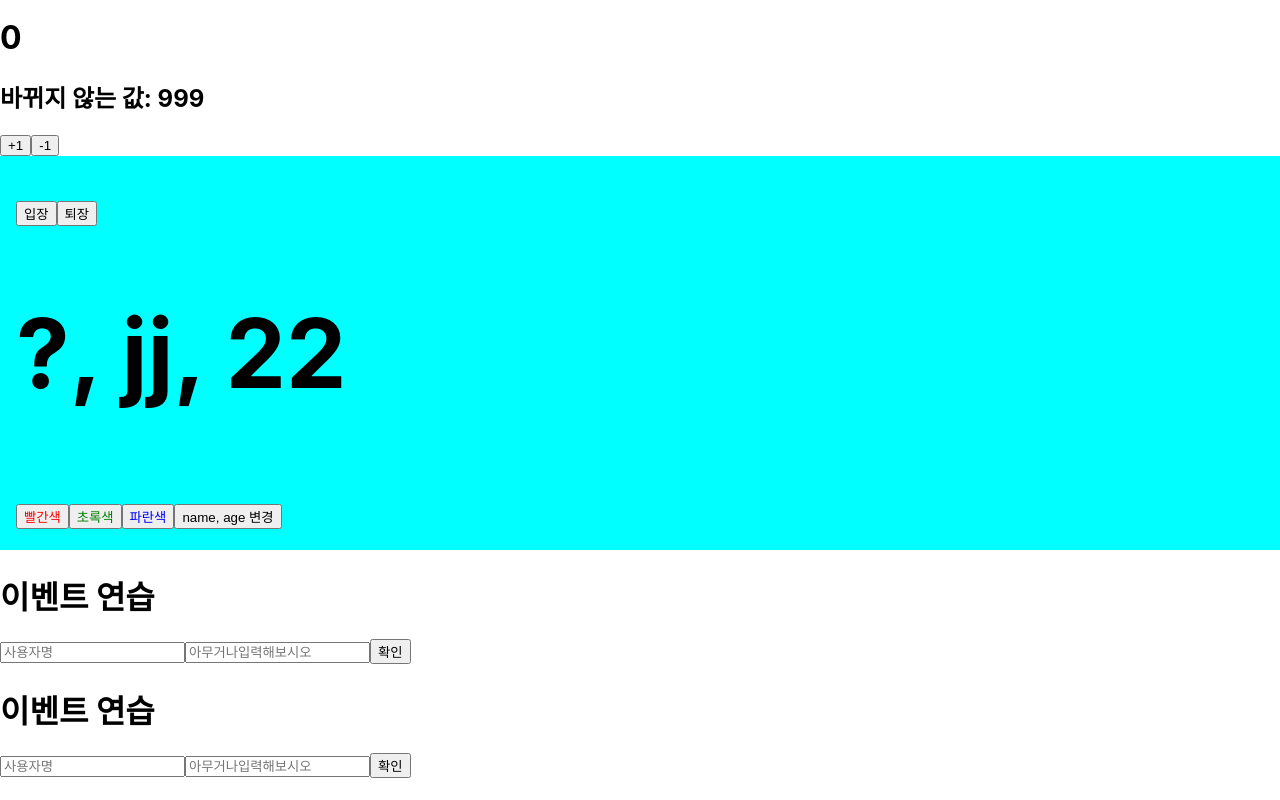
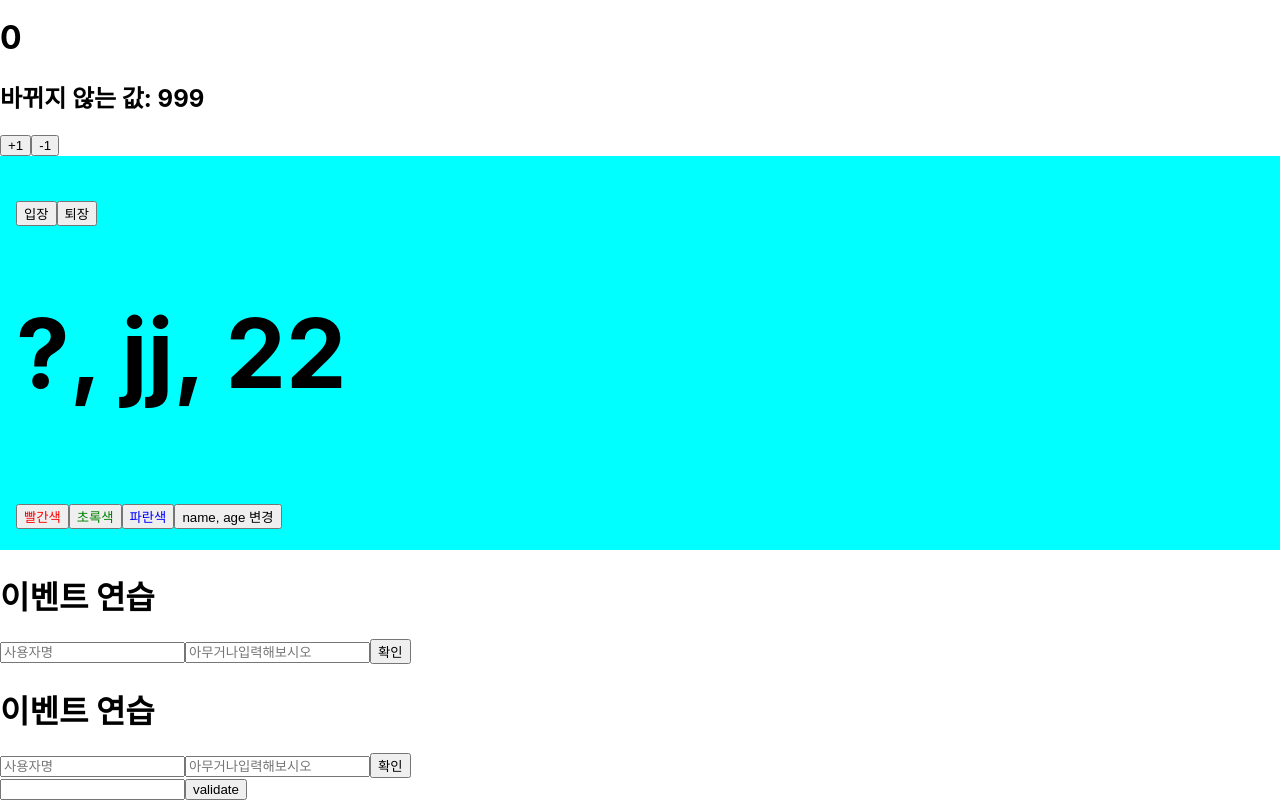
Before and after one commit to gonnichiwa/react-playground, a React (Create React App) app: page / in a window 1280 px wide. Shown: the part 1488-2288 px from the top of the page. Before the commit the page ends 2266 px from the top, so only its background shows below. Built offline with nearby package versions, Linux system fonts and the light colour scheme.

Commit message:
validationsample

```diff
--- /dev/null
+++ b/src/ValidationSample.css
@@ -0,0 +1,6 @@
+.success {
+    background-color: lightgreen;
+}
+.failure {
+    background-color: lightcoral;
+}
--- /dev/null
+++ b/src/Validationsample.js
@@ -0,0 +1,36 @@
+import React, { Component } from 'react';
+import './ValidationSample.css';
+
+class ValidationSample extends Component {
+    state = {
+        password: '',
+        clicked: false,
+        validated: false
+    }
+    handleChange = (e) => {
+        this.setState({
+            password: e.target.value
+        });
+    }
+    handleButtonClick = () => {
+        this.setState({
+            clicked: true,
+            validated: this.state.password === '0000'
+        });
+    }
+    render() {
+        return (
+            <div>
+                <input
+                  type='password'
+                  value={this.state.password}
+                  onChange={this.handleChange}
+                  className={this.state.clicked ? (this.state.validated ? 'success' : 'failure') : ''}
+                />
+                <button onClick={this.handleButtonClick}>validate</button>
+            </div>
+        );
+    }
+}
+
+export default ValidationSample;
--- a/src/index.js
+++ b/src/index.js
@@ -10,6 +10,7 @@
 import Say from './Say';
 import EventPractice from './EventPractice';
 import EventPracticeFun from './EventPracticeFun';
+import ValidationSample from './Validationsample';
 import reportWebVitals from './reportWebVitals';
 
 const root = ReactDOM.createRoot(document.getElementById('root'));
@@ -26,6 +27,7 @@
     <Say/>
     <EventPractice/>
     <EventPracticeFun />
+    <ValidationSample/>
   </React.StrictMode>
 );
 
```
